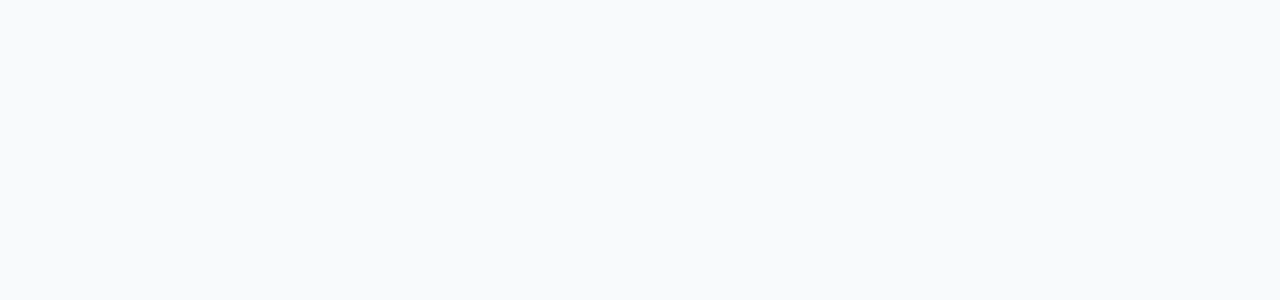
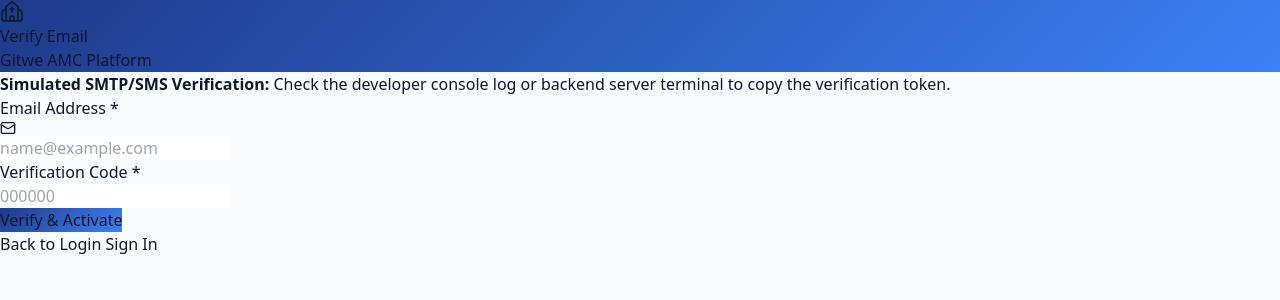
Before and after one commit to andremugabo/gitwe_amc, a React app in the folder frontend/: page /verify-email in a window 1280 px wide. Before the commit this address had no page. Shown: the top 300 px of the page. Built offline with nearby package versions, Linux system fonts and the light colour scheme; the HTML template or start-up script is replaced by a standard one.

Commit message:
feat(auth): implement dedicated VerifyEmail page, route, and login error redirect flow

```diff
--- a/frontend/src/App.jsx
+++ b/frontend/src/App.jsx
@@ -2,7 +2,7 @@
 import { AuthProvider, useAuth } from './context';
 import { LanguageProvider } from './context';
 import { ErrorBoundary } from './components';
-import { Login, Register, ResetPassword, Dashboard } from './pages';
+import { Login, Register, ResetPassword, Dashboard, VerifyEmail } from './pages';
 
 // Helper to determine the dashboard path based on user role
 export const getRoleDashboardPath = (role) => {
@@ -49,6 +49,7 @@
               <Route path="/login" element={<Login />} />
               <Route path="/register" element={<Register />} />
               <Route path="/reset-password" element={<ResetPassword />} />
+              <Route path="/verify-email" element={<VerifyEmail />} />
 
               {/* Role-Specific Dashboard Routes */}
               <Route
--- a/frontend/src/context/AuthContext.jsx
+++ b/frontend/src/context/AuthContext.jsx
@@ -24,7 +24,9 @@
     } catch (error) {
       return {
         success: false,
-        message: error.response?.data?.message || 'Login failed'
+        message: error.response?.data?.message || 'Login failed',
+        unverified: error.response?.data?.unverified || false,
+        email: email
       };
     }
   };
--- a/frontend/src/pages/Login.jsx
+++ b/frontend/src/pages/Login.jsx
@@ -9,6 +9,8 @@
   const [password, setPassword] = useState('');
   const [error, setError] = useState('');
   const [loading, setLoading] = useState(false);
+  const [isUnverified, setIsUnverified] = useState(false);
+  const [unverifiedEmail, setUnverifiedEmail] = useState('');
 
   const { login } = useAuth();
   const { t } = useLanguage();
@@ -24,6 +26,10 @@
       navigate('/dashboard');
     } else {
       setError(result.message);
+      if (result.unverified) {
+        setIsUnverified(true);
+        setUnverifiedEmail(result.email || email);
+      }
     }
     setLoading(false);
   };
@@ -46,9 +52,21 @@
         <div className="p-8 bg-white">
           <form onSubmit={handleSubmit} className="space-y-6">
             {error && (
-              <div className="flex items-center gap-2 p-3 text-sm text-red-600 bg-red-50 rounded-lg animate-in slide-in-from-top-1 duration-300">
-                <AlertCircle size={18} />
-                <span>{error}</span>
+              <div className="space-y-2 p-3 text-sm text-red-600 bg-red-50 rounded-lg animate-in slide-in-from-top-1 duration-300">
+                <div className="flex items-center gap-2">
+                  <AlertCircle size={18} className="shrink-0" />
+                  <span>{error}</span>
+                </div>
+                {isUnverified && (
+                  <div className="pt-1.5 border-t border-red-200/50">
+                    <Link
+                      to={`/verify-email?email=${encodeURIComponent(unverifiedEmail)}`}
+                      className="text-xs font-bold text-blue-700 hover:underline flex items-center gap-1"
+                    >
+                      Click here to enter your verification code and activate your account &rarr;
+                    </Link>
+                  </div>
+                )}
               </div>
             )}
 
--- /dev/null
+++ b/frontend/src/pages/VerifyEmail.jsx
@@ -0,0 +1,125 @@
+import { useState, useEffect } from 'react';
+import { useNavigate, useSearchParams, Link } from 'react-router-dom';
+import { useLanguage } from '../context';
+import { authService } from '../services';
+import { Input, Button } from '../components/ui';
+import { Church, CheckCircle, Mail, AlertCircle } from 'lucide-react';
+
+const VerifyEmail = () => {
+  const [searchParams] = useSearchParams();
+  const [email, setEmail] = useState('');
+  const [code, setCode] = useState('');
+  const [loading, setLoading] = useState(false);
+  const [error, setError] = useState('');
+  const [success, setSuccess] = useState(false);
+
+  const navigate = useNavigate();
+  const { t } = useLanguage();
+
+  useEffect(() => {
+    const emailParam = searchParams.get('email');
+    if (emailParam) {
+      setEmail(emailParam);
+    }
+  }, [searchParams]);
+
+  const handleVerify = async (e) => {
+    e.preventDefault();
+    setLoading(true);
+    setError('');
+
+    try {
+      await authService.verifyEmail(email, code);
+      setSuccess(true);
+    } catch (err) {
+      setError(err.response?.data?.message || 'Invalid verification code');
+    } finally {
+      setLoading(false);
+    }
+  };
+
+  return (
+    <div className="min-h-screen flex items-center justify-center p-6 bg-slate-100 relative overflow-hidden">
+      {/* Background design */}
+      <div className="absolute top-0 right-0 -mr-20 -mt-20 w-96 h-96 bg-blue-900 rounded-full blur-3xl opacity-10"></div>
+      <div className="absolute bottom-0 left-0 -ml-20 -mb-20 w-96 h-96 bg-amber-400 rounded-full blur-3xl opacity-10"></div>
+
+      <div className="w-full max-w-md bg-white rounded-2xl shadow-2xl overflow-hidden transition-all duration-500">
+        <div className="church-gradient p-6 text-white text-center">
+          <div className="inline-flex items-center justify-center w-12 h-12 bg-white/20 rounded-xl mb-2 backdrop-blur-md">
+            <Church size={24} strokeWidth={1.5} />
+          </div>
+          <h1 className="text-xl font-bold">{t('verifyEmail')}</h1>
+          <p className="text-white/70 text-xs mt-0.5">{t('appName')}</p>
+        </div>
+
+        <div className="p-8 text-center">
+          {error && (
+            <div className="mb-4 p-3 text-sm text-red-600 bg-red-50 border border-red-100 rounded-lg flex items-center gap-2 text-left">
+              <AlertCircle size={18} className="shrink-0" />
+              <span>{error}</span>
+            </div>
+          )}
+
+          {!success ? (
+            <form onSubmit={handleVerify} className="space-y-5 text-left">
+              <div className="p-4 bg-blue-50 border border-blue-100 rounded-xl text-blue-800 text-xs text-left">
+                <strong>Simulated SMTP/SMS Verification:</strong> Check the developer console log or backend server terminal to copy the verification token.
+              </div>
+
+              <Input
+                label={t('email')}
+                type="email"
+                required
+                value={email}
+                onChange={(e) => setEmail(e.target.value)}
+                icon={Mail}
+                placeholder="name@example.com"
+              />
+
+              <Input
+                label={t('verificationCode')}
+                type="text"
+                required
+                maxLength={6}
+                value={code}
+                onChange={(e) => setCode(e.target.value)}
+                placeholder="000000"
+                className="text-center tracking-widest font-bold"
+              />
+
+              <Button
+                type="submit"
+                loading={loading}
+                className="w-full"
+              >
+                {t('verifyAndActivate')}
+              </Button>
+
+              <div className="text-center text-xs text-slate-500 mt-4">
+                {t('backToLogin')} <Link to="/login" className="text-blue-600 font-semibold hover:underline">{t('signIn')}</Link>
+              </div>
+            </form>
+          ) : (
+            <div className="space-y-4">
+              <div className="inline-flex items-center justify-center w-16 h-16 bg-emerald-100 text-emerald-600 rounded-full">
+                <CheckCircle size={40} />
+              </div>
+              <h2 className="text-xl font-bold text-slate-800">Verification Successful</h2>
+              <p className="text-sm text-slate-500">Your email has been verified. You can now access your dashboard.</p>
+
+              <button
+                onClick={() => navigate('/login')}
+                className="w-full py-2.5 px-4 church-gradient text-white text-sm font-semibold rounded-lg hover:shadow-lg active:scale-[0.98] transition-all"
+              >
+                {t('signIn')}
+              </button>
+            </div>
+          )}
+        </div>
+      </div>
+    </div>
+  );
+};
+
+export default VerifyEmail;
--- a/frontend/src/pages/index.js
+++ b/frontend/src/pages/index.js
@@ -2,3 +2,4 @@
 export { default as Login } from './Login';
 export { default as Register } from './Register';
 export { default as ResetPassword } from './ResetPassword';
+export { default as VerifyEmail } from './VerifyEmail';
```
